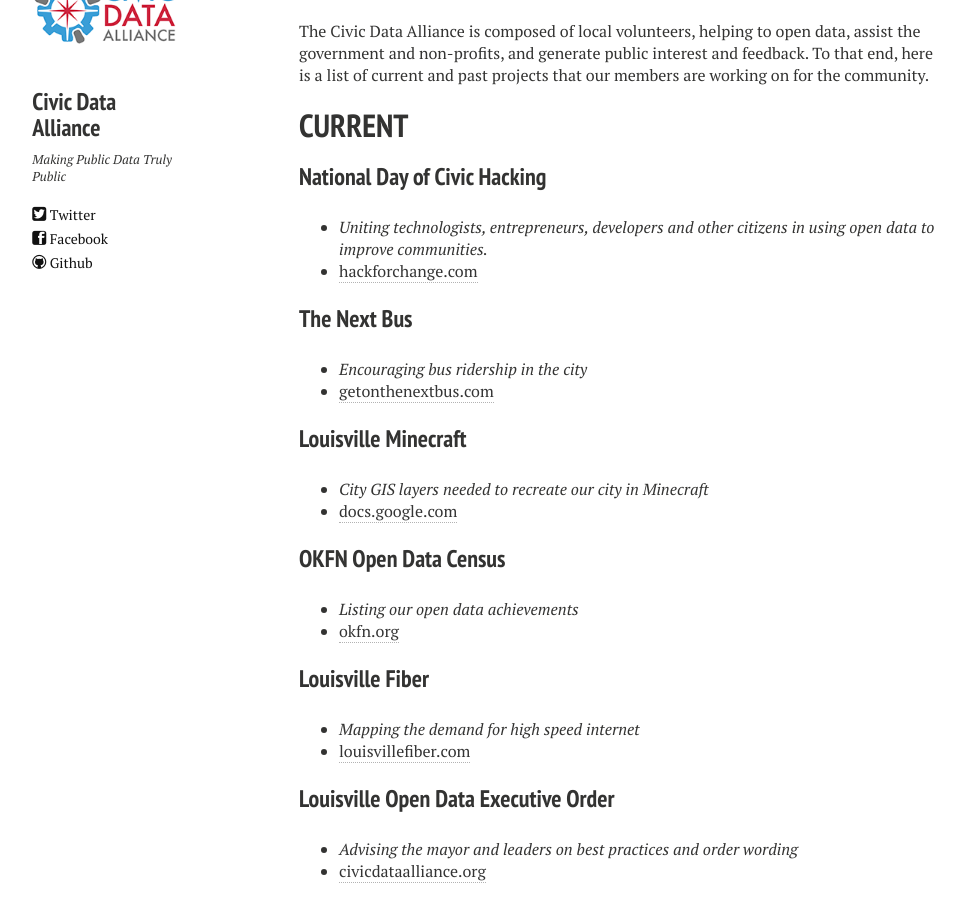
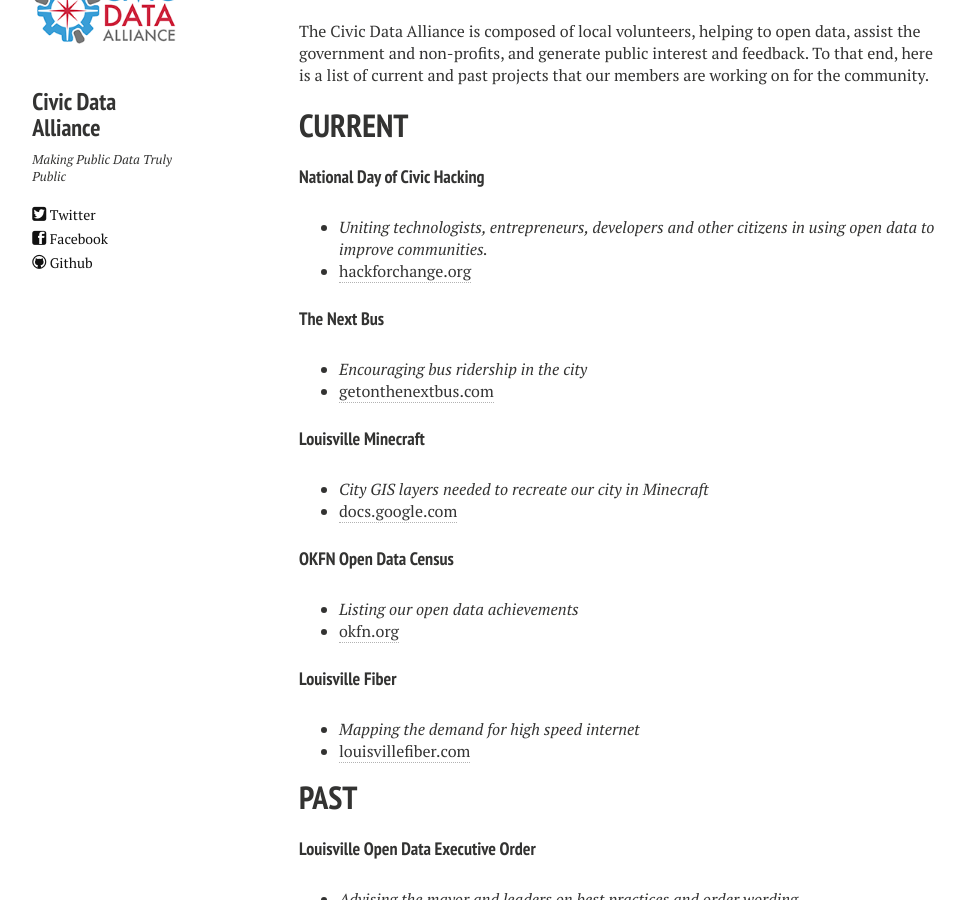
Before and after one commit to reydelleon/civicdata.github.io, a Jekyll site: the page built from projects.md, in a window 1280 px wide and 900 px high, scrolled down 478 px. Shown: the whole window, without its empty margins (21-986 px from the left). Built offline with Jekyll 4.4.1, drawn with Linux system fonts in a browser that asks for light colours; nearby versions of some CDN libraries.

Commit message:
Projects, added Past

```diff
--- a/projects.md
+++ b/projects.md
@@ -16,27 +16,28 @@ The Civic Data Alliance is composed of local volunteers, helping to open data, a
 
 # CURRENT
 
+#### **National Day of Civic Hacking**
+* *Uniting technologists, entrepreneurs, developers and other citizens in using open data to improve communities.*
+* [hackforchange.org](http://hackforchange.org/events/hack-for-change-louisville/)
 
-### **National Day of Civic Hacking**
-* *Uniting technologists, entrepreneurs, developers and other citizens in using open data to improve communities.*
-* [hackforchange.com](http://hackforchange.org/events/hack-for-change-louisville/)
-
-### **The Next Bus**
+#### **The Next Bus**
 * *Encouraging bus ridership in the city*
 * [getonthenextbus.com](http://www.getonthenextbus.com)
 
-### **Louisville Minecraft**
+#### **Louisville Minecraft**
 * *City GIS layers needed to recreate our city in Minecraft*
 * [docs.google.com](https://docs.google.com/a/yourmapper.com/document/d/1BaNt7-RC48QQM8U1s6UMJlU6CNc7Igxk7IaVRh5wxgQ/edit)
 
-### **OKFN Open Data Census**
+#### **OKFN Open Data Census**
 * *Listing our open data achievements*
 * [okfn.org](http://us-city.census.okfn.org/place/louisville)
 
-### **Louisville Fiber**
+#### **Louisville Fiber**
 * *Mapping the demand for high speed internet*
 * [louisvillefiber.com](http://www.louisvillefiber.com/)
 
-### **Louisville Open Data Executive Order**
+# PAST
+
+#### **Louisville Open Data Executive Order**
 * *Advising the mayor and leaders on best practices and order wording*
 * [civicdataalliance.org](http://www.civicdataalliance.org/forum/?place=msg%2Fcivicdataalliance%2FiNpZKsimyf0%2FYPyqmThcnTEJ)
```
